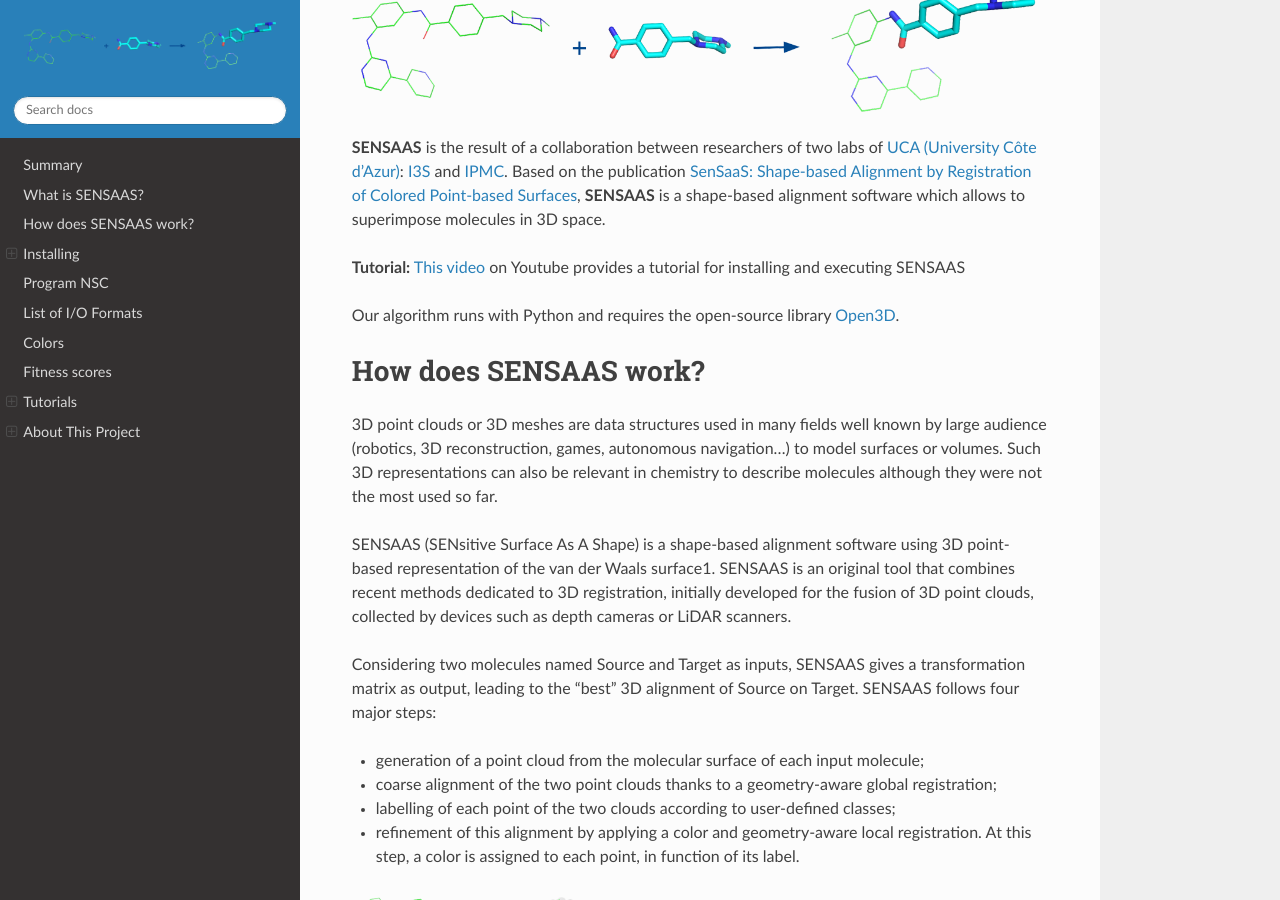
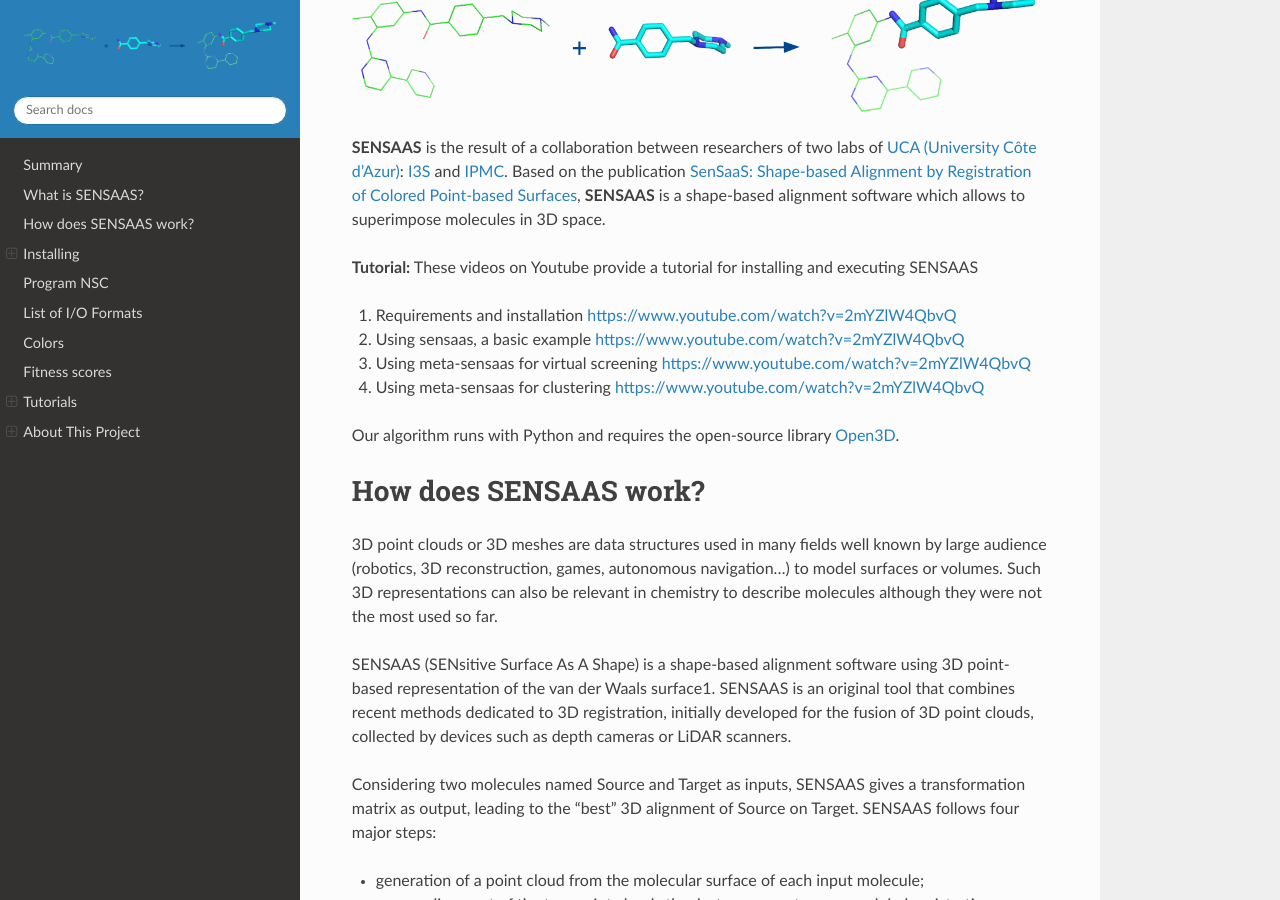
Before and after one commit to SENSAAS/sensaas, a Sphinx documentation site: the page built from docs/index.rst, in a window 1280 px wide and 900 px high, scrolled down 480 px. Built offline with Sphinx 7.4.7 and the Read the Docs theme 2.0.0, drawn with Linux system fonts in a browser that asks for light colours.

Commit message:
Update index.rst

```diff
--- a/docs/index.rst
+++ b/docs/index.rst
@@ -27,11 +27,14 @@ What is SENSAAS?
 **SENSAAS** is the result of a collaboration between researchers of two labs of `UCA (University Côte d'Azur) <https://univ-cotedazur.fr/>`_: `I3S <https://www.i3s.unice.fr>`_ and `IPMC <https://www.ipmc.cnrs.fr/cgi-bin/site.cgi>`_.
 Based on the publication `SenSaaS: Shape-based Alignment by Registration of Colored Point-based Surfaces <https://onlinelibrary.wiley.com/doi/full/10.1002/minf.202000081>`_, **SENSAAS** is a shape-based alignment software which allows to superimpose molecules in 3D space.
 
-**Tutorial:** `This video <nul>`_ on Youtube provides a tutorial for installing and executing SENSAAS
+**Tutorial:** These videos on Youtube provide a tutorial for installing and executing SENSAAS
+
+1. Requirements and installation `https://www.youtube.com/watch?v=2mYZlW4QbvQ <https://www.youtube.com/watch?v=2mYZlW4QbvQ>`_
+2. Using sensaas, a basic example `https://www.youtube.com/watch?v=2mYZlW4QbvQ <https://www.youtube.com/watch?v=2mYZlW4QbvQ>`_
+3. Using meta-sensaas for virtual screening `https://www.youtube.com/watch?v=2mYZlW4QbvQ <https://www.youtube.com/watch?v=2mYZlW4QbvQ>`_
+4. Using meta-sensaas for clustering `https://www.youtube.com/watch?v=2mYZlW4QbvQ <https://www.youtube.com/watch?v=2mYZlW4QbvQ>`_
 
 Our algorithm runs with Python and requires the open-source library `Open3D <http://www.open3d.org/>`_.
-
-
 
 
 How does SENSAAS work?
```
